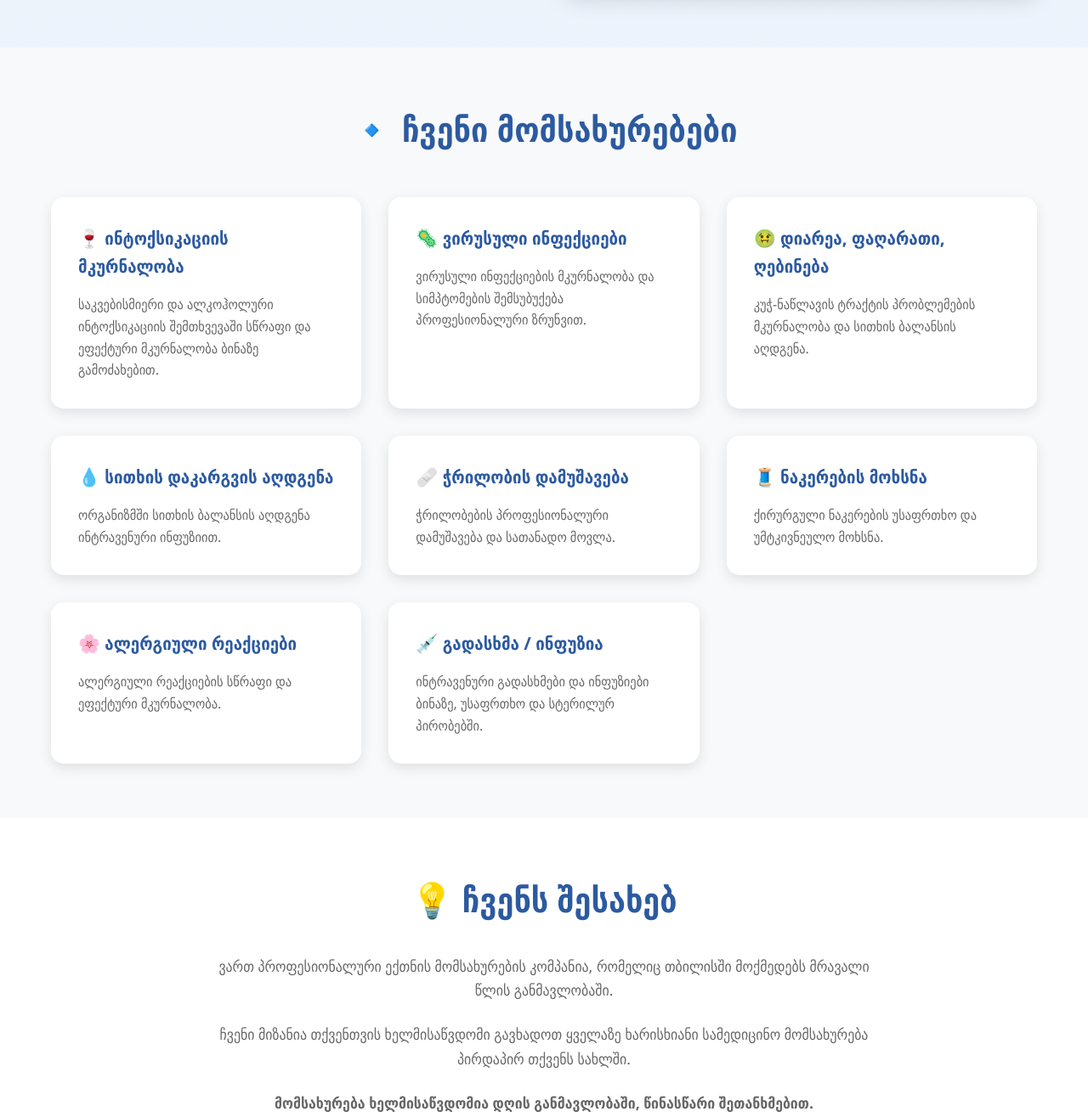
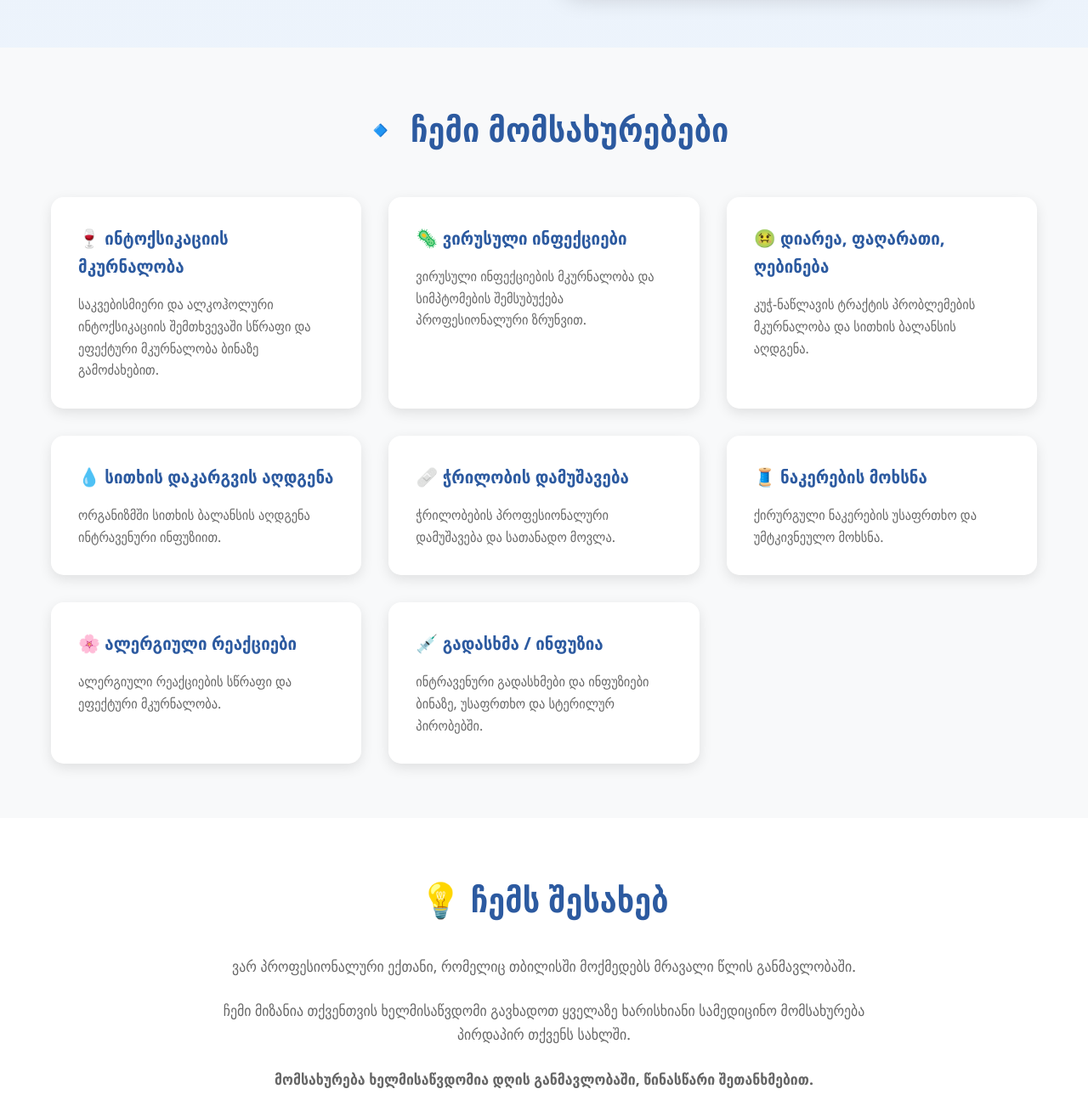
Before and after one commit to gadasxmaTbilisi/gadasxmaTbilisi, a plain HTML site: page index.html in a window 1280 px wide. Shown: the part 580-1895 px from the top of the page at 85% size. Drawn offline with Linux system fonts and the light colour scheme.

Commit message:
Update index.html

```diff
--- a/index.html
+++ b/index.html
@@ -318,7 +318,7 @@
     <!-- Services Section -->
     <section class="services">
         <div class="container">
-            <h2>🔹 ჩვენი მომსახურებები</h2>
+            <h2>🔹 ჩემი მომსახურებები</h2>
             <div class="services-grid">
                 <div class="service-card">
                     <h3>🍷 ინტოქსიკაციის მკურნალობა</h3>
@@ -367,10 +367,10 @@
     <section class="about">
         <div class="container">
             <div class="about-content">
-                <h2>💡 ჩვენს შესახებ</h2>
-                <p>ვართ პროფესიონალური ექთნის მომსახურების კომპანია, რომელიც თბილისში მოქმედებს მრავალი წლის განმავლობაში.</p>
+                <h2>💡 ჩემს შესახებ</h2>
+                <p>ვარ პროფესიონალური ექთანი, რომელიც თბილისში მოქმედებს მრავალი წლის განმავლობაში.</p>
 
-                <p>ჩვენი მიზანია თქვენთვის ხელმისაწვდომი გავხადოთ ყველაზე ხარისხიანი სამედიცინო მომსახურება პირდაპირ თქვენს სახლში.</p>
+                <p>ჩემი მიზანია თქვენთვის ხელმისაწვდომი გავხადოთ ყველაზე ხარისხიანი სამედიცინო მომსახურება პირდაპირ თქვენს სახლში.</p>
 
                 <p><strong>მომსახურება ხელმისაწვდომია დღის განმავლობაში, წინასწარი შეთანხმებით.</strong></p>
             </div>
```
